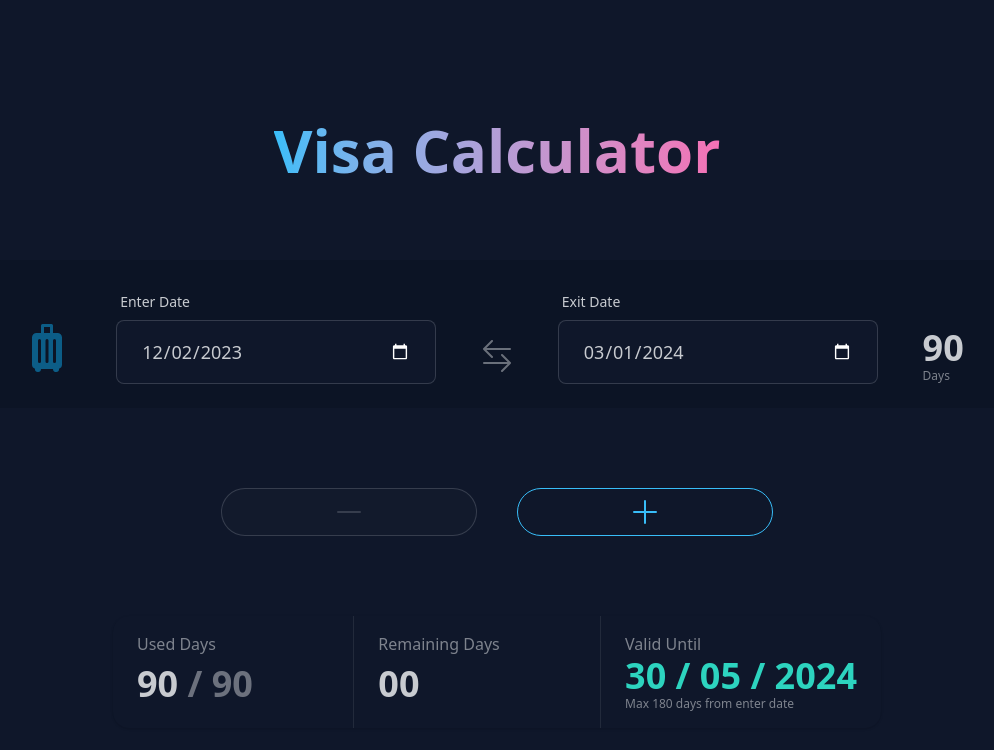
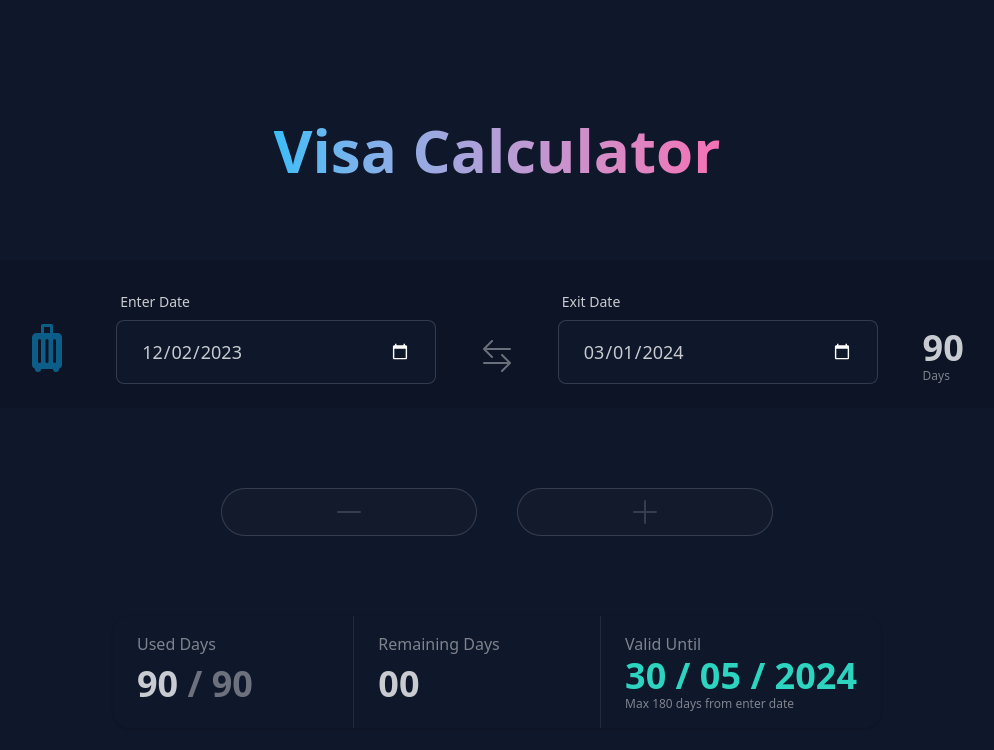
Before and after one commit to webceyhan/nuxt-visa-calculator, a Nuxt app: page / in a window 1280 px wide. Shown: the top 750 px of the page, without its empty margins (143-1137 px from the left). Built offline with nearby package versions, Linux system fonts and the light colour scheme.

Commit message:
update canAddVisit logic

```diff
--- a/composables/useDateFormula.ts
+++ b/composables/useDateFormula.ts
@@ -49,7 +49,13 @@ export const useDateFormula = () => {
     });
 
     const canAddVisit = computed<boolean>(() => {
-        return visits.length < MAX_DAYS_PER_VISIT;
+        // cannot add visit if remaining days is 0
+        if (remainingDays.value === 0) return false;
+
+        // cannot add visit if expired
+        if (isExpired.value) return false;
+
+        return true;
     });
 
     const canRemoveVisit = computed<boolean>(() => {
```
